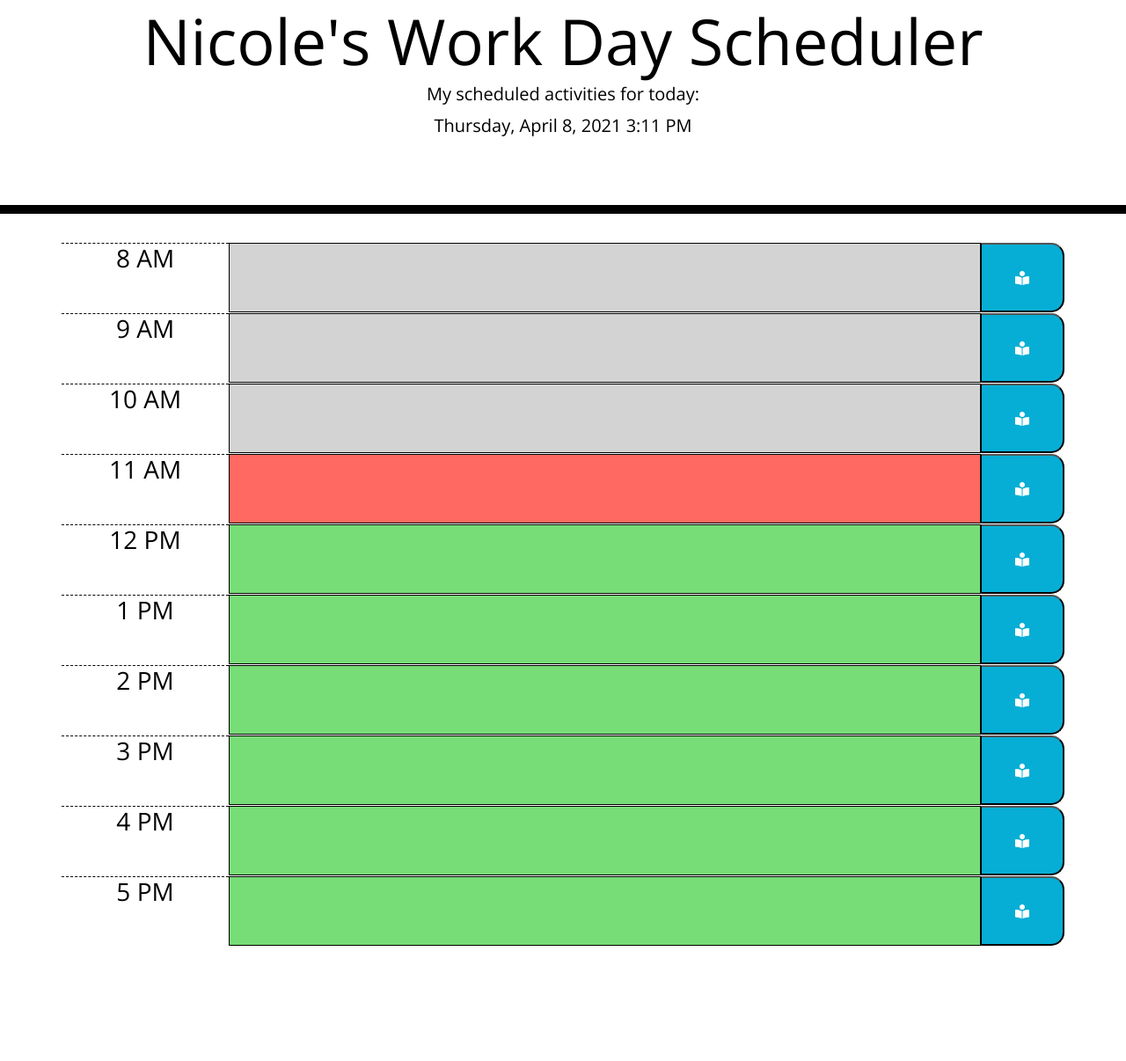
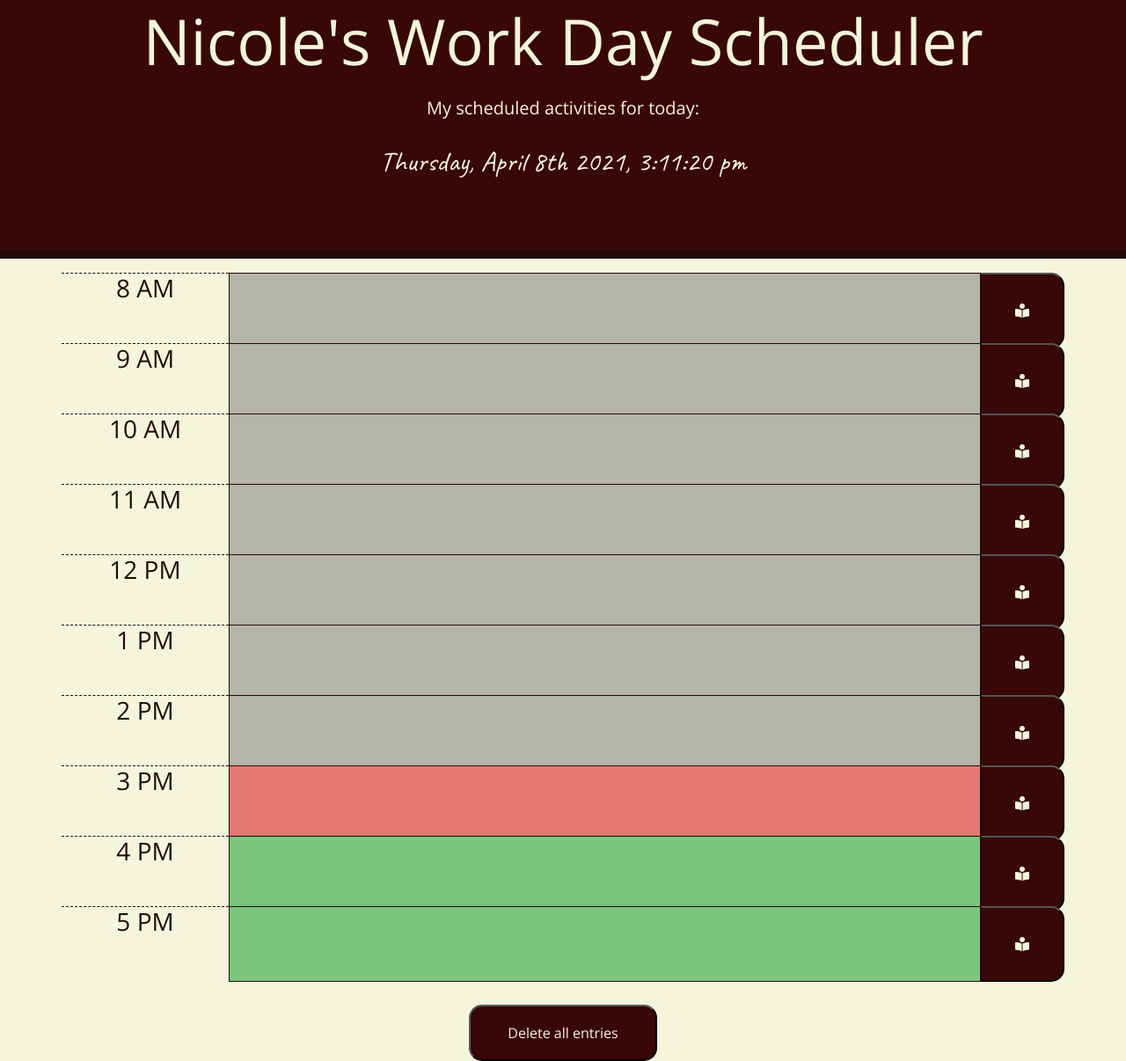
Before and after one commit to NDaruwalla/day-planner, a plain HTML site: page index.html in a window 1280 px wide. Shown: the part 61-1267 px from the top of the page at 88% size. Before the commit the page ends 1136 px from the top, so only its background shows below. Drawn offline with nearby package versions, Linux system fonts and the light colour scheme.

Commit message:
created delete button to enable user to remove all planner entries, personalized css, inserted screen captures, updated readme

```diff
--- a/assets/css/style.css
+++ b/assets/css/style.css
@@ -2,74 +2,111 @@ body {
   font-family: 'Open Sans', sans-serif;
   font-size: 16px;
   line-height: 1;
+  background-color: beige;
 }
 
+ h1 {
+   padding-bottom: 1rem;
+ }
+
+ /* styling for text area */
 textarea {
   background: transparent;
   border: none;
   resize: none;
-  color: #000000;
-  border: 1px solid black;
+  color: rgb(34, 10, 10);
+  font-size: 2rem;
+  border: 1px solid rgb(34, 10, 10);
   padding: 10px;
 
 }
-
+/* styling for jumbotron */
 .jumbotron {
   text-align: center;
-  background-color: transparent;
-  color: black;
+  background-color: rgb(56, 7, 7);
+  color: beige;
+  margin-bottom: 1rem;
   border-radius: 0;
-  border-bottom: 10px solid black;
+  border-bottom: 10px solid rgb(34, 10, 10);
 }
 
+/* styling for dynamic time */
+.jumbotronTime {
+  font-family: 'Caveat', cursive;
+  font-size: 2rem;
+  padding-top: 1rem;
+}
+
+/* styles text area with cursive font */
 .description {
   white-space: pre-wrap;
   font-family: 'Caveat', cursive;
 }
 
+/* aligns planner time */
 .time-block {
   text-align: center;
   border-radius: 15px;
 }
 
+/* styles row */
 .row {
   white-space: pre-wrap;
   height: 80px;
-  border-top: 1px solid white;
+  /*border-top: 1px solid rgb(34, 10, 10); */
 }
 
 .hour {
-  background-color: #ffffff;
-  color: #000000;
-  border-top: 1px dashed #000000;
+  background-color: beige;
+  color: rgb(34, 10, 10);
+  border-top: 1px dashed rgb(34, 10, 10);
   text-align: center;
 }
 
+
+/* styling for text area according to current time */
 .past {
-  background-color: #d3d3d3;
-  color: white;
+  background-color: rgb(180, 180, 168);
+  color: rgb(121, 121, 118);
 
 }
 
 .present {
-  background-color: #ff6961;
-  color: white;
+  background-color: #e47872;
+  color: rgb(34, 10, 10);
 }
 
 .future {
-  background-color: #77dd77;
-  color: white;
+  background-color: #7cc57c;
+  color: rgb(34, 10, 10);
 }
 
+/* save button styling */
 .saveBtn {
-  border-left: 1px solid black;
+  border-left: 1px solid rgb(34, 10, 10);
   border-top-right-radius: 15px;
   border-bottom-right-radius: 15px;
-  background-color: #06aed5;
-  color: white;
+  background-color: rgb(56, 7, 7);
+  color: beige;
 }
 
 .saveBtn i:hover {
   font-size: 40px;
   transition: all 0.3s ease-in-out;
 }
+
+/* delete button centering */
+.delete {
+  text-align: center;
+  margin: auto;
+}
+
+/* delete button styling */
+.deleteBtn {
+  margin-top: 2rem;
+  border-radius: 15px;
+  height: 4rem;
+  background-color: rgb(56, 7, 7);
+  color: beige;
+  font-size: 1rem;
+ }
--- a/assets/js/main.js
+++ b/assets/js/main.js
@@ -1,14 +1,20 @@
 // This is the date in the jumbotron/header using moment
-let today = moment().format('LLLL');
-$('#currentDay').text(today)
+// it is put into a function to auto update every second
+function updateTimer() {
+let today = moment().format("dddd, MMMM Do YYYY, h:mm:ss a");
+$('#currentDay').text(today);
+//setInterval($('#currentDay').text(today), 1000);
 //console.log(today)
 
 // Local time needed for determining past, present, future color coding
 // parseInt converts to integer
-//let localTime = parseInt(moment().format('H'));
-let localTime = (11);
+let localTime = parseInt(moment().format('H'));
+// let localTime = (10);
+// console.log(localTime);
+ updateColors(localTime);
 //console.log(localTime);
 
+}
 
 // Button behavior for saving to local storage and preserving data upon browser refresh
 // code for 8:00 row
@@ -113,6 +119,8 @@ function runUpdate05() {
 
 // This section of code is used to retrieve the last saved values in the text boxes from localstorage
 $(window).on("load", function () {
+setInterval(updateTimer, 1000);
+//setInterval(updateColors, 1000);
     ta08html.value = localStorage.getItem('ta08text');
     ta09html.value = localStorage.getItem('ta09text');
     ta10html.value = localStorage.getItem('ta10text');
@@ -132,134 +140,147 @@ $(window).on("load", function () {
 // if the time right now is the (less than) < 8, then text area 8 should have the class of future
 
 //https://stackoverflow.com/questions/1988514/javascript-css-how-to-add-and-remove-multiple-css-classes-to-an-element
+//https://stackoverflow.com/questions/34625764/moment-js-dynamically-update-time-in-seconds
+
+
+//row colors are updated dynamically according to current time
 // 8:00 row
-if (localTime > 8 ) {
-    document.getElementById('ta08').className += ' past';
+function updateColors (val1){
+if (val1 > 8 ) {
+    document.getElementById('ta08').className = 'col-9 description past';
 };
 
-if (localTime === 8 ) {
-    document.getElementById('ta08').className += ' present';
+if (val1 === 8 ) {
+    document.getElementById('ta08').className = 'col-9 description present';
 };
 
-if (localTime < 8 ) {
-    document.getElementById('ta08').className += ' future';
+if (val1 < 8 ) {
+    document.getElementById('ta08').className = 'col-9 description future';
 };
 
 
 // 9:00 row
-if (localTime > 9 ) {
-    document.getElementById('ta09').className += ' past';
+if (val1 > 9 ) {
+    document.getElementById('ta09').className = 'col-9 description past';
 };
 
-if (localTime === 9 ) {
-    document.getElementById('ta09').className += ' present';
+if (val1 === 9 ) {
+    document.getElementById('ta09').className = 'col-9 description present';
 };
 
-if (localTime < 9 ) {
-    document.getElementById('ta09').className += ' future';
+if (val1 < 9 ) {
+    document.getElementById('ta09').className = 'col-9 description future';
 };
 
 // 10:00 row
-if (localTime > 10 ) {
-    document.getElementById('ta10').className += ' past';
+if (val1 > 10 ) {
+    document.getElementById('ta10').className = 'col-9 description past';
 };
 
-if (localTime === 10 ) {
-    document.getElementById('ta10').className += ' present';
+if (val1 === 10 ) {
+    document.getElementById('ta10').className = 'col-9 description present';
 };
 
-if (localTime < 10 ) {
-    document.getElementById('ta10').className += ' future';
+if (val1 < 10 ) {
+    document.getElementById('ta10').className = 'col-9 description future';
 };
 
 // 11:00 row
-if (localTime > 11 ) {
-    document.getElementById('ta11').className += ' past';
+if (val1 > 11 ) {
+    document.getElementById('ta11').className = 'col-9 description past';
 };
 
-if (localTime === 11 ) {
-    document.getElementById('ta11').className += ' present';
+if (val1 === 11 ) {
+    document.getElementById('ta11').className = 'col-9 description present';
 };
 
-if (localTime < 11 ) {
-    document.getElementById('ta11').className += ' future';
+if (val1 < 11 ) {
+    document.getElementById('ta11').className = 'col-9 description future';
 };
 
 // 12:00 row
-if (localTime > 12 ) {
-    document.getElementById('ta12').className += ' past';
+if (val1 > 12 ) {
+    document.getElementById('ta12').className = 'col-9 description past';
 };
 
-if (localTime === 12 ) {
-    document.getElementById('ta12').className += ' present';
+if (val1 === 12 ) {
+    document.getElementById('ta12').className = 'col-9 description present';
 };
 
-if (localTime < 12 ) {
-    document.getElementById('ta12').className += ' future';
+if (val1 < 12 ) {
+    document.getElementById('ta12').className = 'col-9 description future';
 };
 
 // 1:00 row
-if (localTime > 13 ) {
-    document.getElementById('ta01').className += ' past';
+if (val1 > 13 ) {
+    document.getElementById('ta01').className = 'col-9 description past';
 };
 
-if (localTime === 13 ) {
-    document.getElementById('ta01').className += ' present';
+if (val1 === 13 ) {
+    document.getElementById('ta01').className = 'col-9 description present';
 };
 
-if (localTime < 13 ) {
-    document.getElementById('ta01').className += ' future';
+if (val1 < 13 ) {
+    document.getElementById('ta01').className = 'col-9 description future';
 };
 
 // 2:00 row
-if (localTime > 14 ) {
-    document.getElementById('ta02').className += ' past';
+if (val1 > 14 ) {
+    document.getElementById('ta02').className = 'col-9 description past';
 };
 
-if (localTime === 14 ) {
-    document.getElementById('ta02').className += ' present';
+if (val1 === 14 ) {
+    document.getElementById('ta02').className = 'col-9 description present';
 };
 
-if (localTime < 14 ) {
-    document.getElementById('ta02').className += ' future';
+if (val1 < 14 ) {
+    document.getElementById('ta02').className = 'col-9 description future';
 };
 
 // 3:00 row
-if (localTime > 15 ) {
-    document.getElementById('ta03').className += ' past';
+if (val1 > 15 ) {
+    document.getElementById('ta03').className = 'col-9 description past';
 };
 
-if (localTime === 15 ) {
-    document.getElementById('ta03').className += ' present';
+if (val1 === 15 ) {
+    document.getElementById('ta03').className = 'col-9 description present';
 };
 
-if (localTime < 15 ) {
-    document.getElementById('ta03').className += ' future';
+if (val1 < 15 ) {
+    document.getElementById('ta03').className = 'col-9 description future';
 };
 
 // 4:00 row
-if (localTime > 16 ) {
-    document.getElementById('ta04').className += ' past';
+if (val1 > 16 ) {
+    document.getElementById('ta04').className = 'col-9 description past';
 };
 
-if (localTime === 16 ) {
-    document.getElementById('ta04').className += ' present';
+if (val1 === 16 ) {
+    document.getElementById('ta04').className = 'col-9 description present';
 };
 
-if (localTime < 16 ) {
-    document.getElementById('ta04').className += ' future';
+if (val1 < 16 ) {
+    document.getElementById('ta04').className = 'col-9 description future';
 };
 
 // 5:00 row
-if (localTime > 17 ) {
-    document.getElementById('ta05').className += ' past';
+if (val1 > 17 ) {
+    document.getElementById('ta05').className = 'col-9 description past';
 };
 
-if (localTime === 17 ) {
-    document.getElementById('ta05').className += ' present';
+if (val1 === 17 ) {
+    document.getElementById('ta05').className = ' col-9 description present';
 };
 
-if (localTime < 17 ) {
-    document.getElementById('ta05').className += ' future';
+if (val1 < 17 ) {
+    document.getElementById('ta05').className = 'col-9 description future';
 
 };
+
+};
+
+//enables the deletion of local storage data and resets the day planner entries to blank
+$("#deleteEntries").click(function(){
+    localStorage.clear();
+    location.reload()
+})
--- a/index.html
+++ b/index.html
@@ -17,11 +17,12 @@
   <title>Work Day Scheduler</title>
 </head>
 
-  <body>
+   <body>
+      <!-- Jumbotron header -->
     <header class="jumbotron">
       <h1 class="display-3">Nicole's Work Day Scheduler</h1>
-      <p class="lead">My scheduled activities for today:</p>
-      <p id="currentDay" class="display-5 lead"></p>
+      <p class=" display-5 lead">My scheduled activities for today:</p>
+      <p id="currentDay" class="display-4 lead jumbotronTime"></p>
     </header>
     <div class="container">
 
@@ -88,6 +89,11 @@
 
     </div>
 
+     <!-- delete button to clear all entries -->
+    <div class= "delete">
+      <button id="deleteEntries" class="col-2 deleteBtn text-center">Delete all entries</button>
+    </div>
+
     <script src="https://cdnjs.cloudflare.com/ajax/libs/jquery/3.2.1/jquery.min.js"></script>
     <script src="https://cdnjs.cloudflare.com/ajax/libs/moment.js/2.24.0/moment.min.js"></script>
     <script src="assets/js/main.js"></script>
```
Also changed, not shown: assets/images/screen1.jpg (added), assets/images/screen2.jpg (added), 1 other file.
